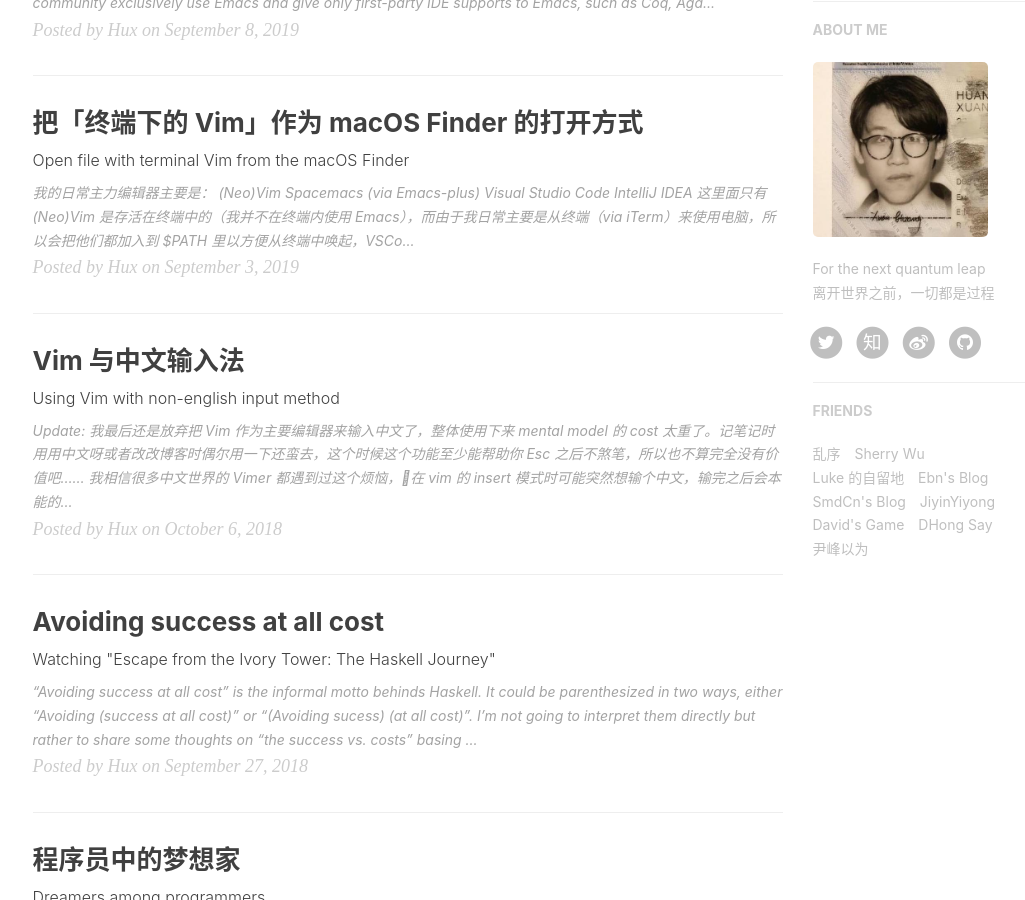
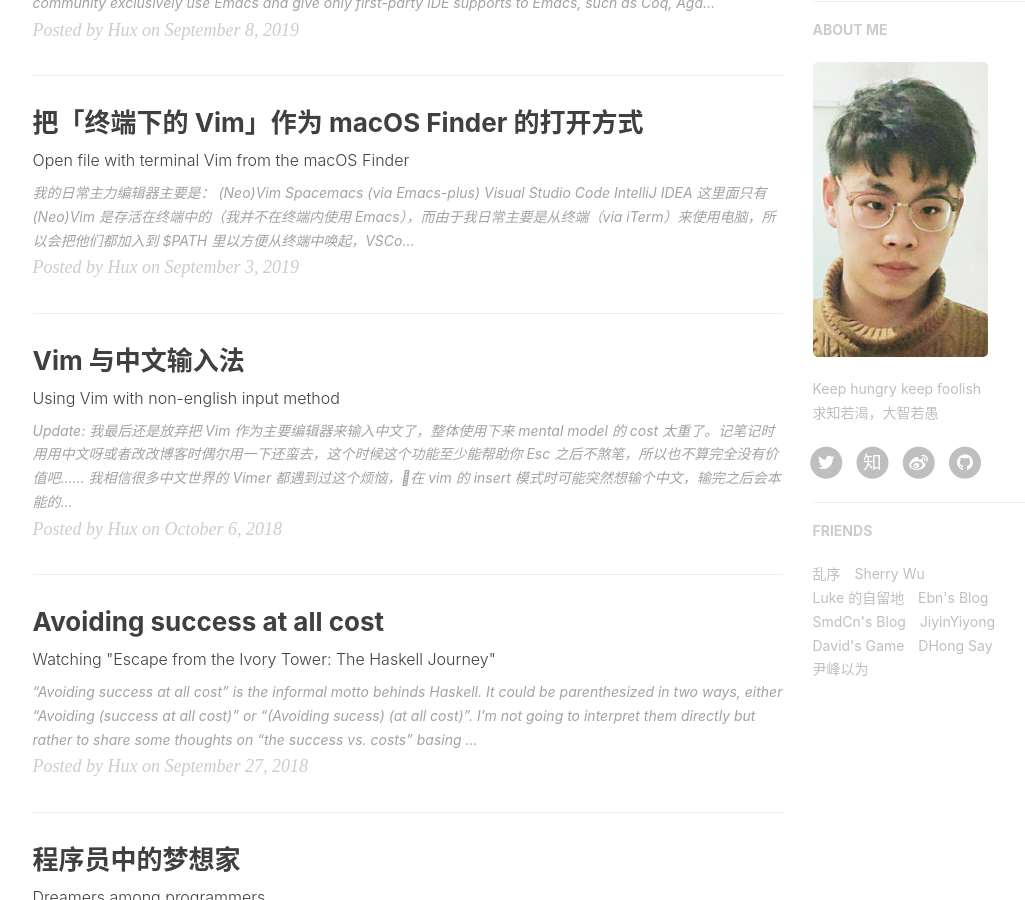
Before and after one commit to DengJunuestc/dxwufe.github.io, a Jekyll site: the page built from index.html, in a window 1280 px wide and 900 px high, scrolled down 789 px. Shown: the whole window, without its empty margins (135-1160 px from the left). Built offline with Jekyll 4.4.1, drawn with Linux system fonts in a browser that asks for light colours; nearby versions of some CDN libraries; the list of posts is cut into pages by our own code; comment, search, counter and statistics services are not loaded.

Commit message:
自己的头像

```diff
--- a/_config.yml
+++ b/_config.yml
@@ -78,8 +78,8 @@
 
 # Sidebar settings
 sidebar: true                           # whether or not using Sidebar.
-sidebar-about-description: "For the next quantum leap<br>离开世界之前，一切都是过程"
-sidebar-avatar: /img/avatar-hux-ny.jpg      # use absolute URL, seeing it's used in both `/` and `/about/`
+sidebar-about-description: "Keep hungry keep foolish<br>求知若渴，大智若愚"
+sidebar-avatar: /img/avatar-wynn-ny.jpg      # use absolute URL, seeing it's used in both `/` and `/about/`
 
 
 
```
Also changed, not shown: img/avatar-wynn-ny.jpg (added).
